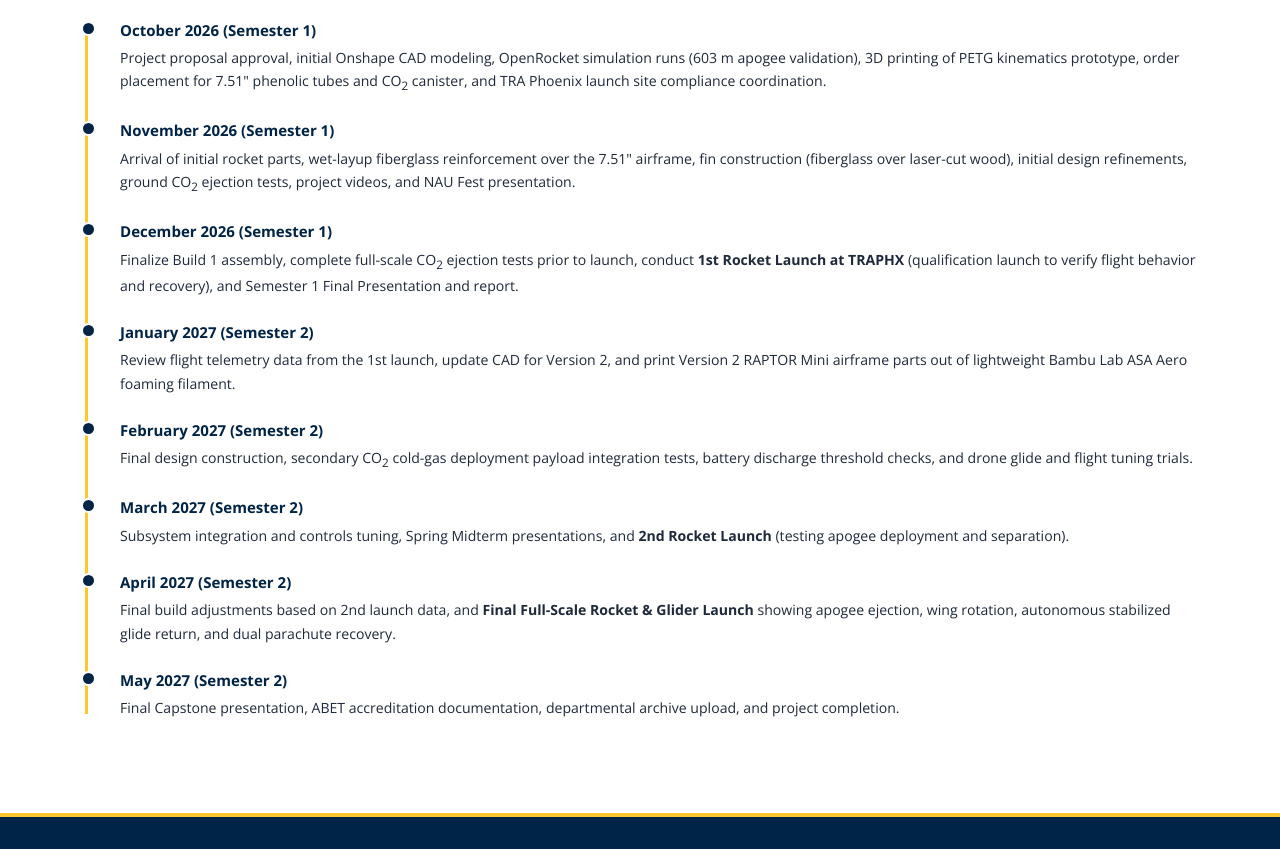
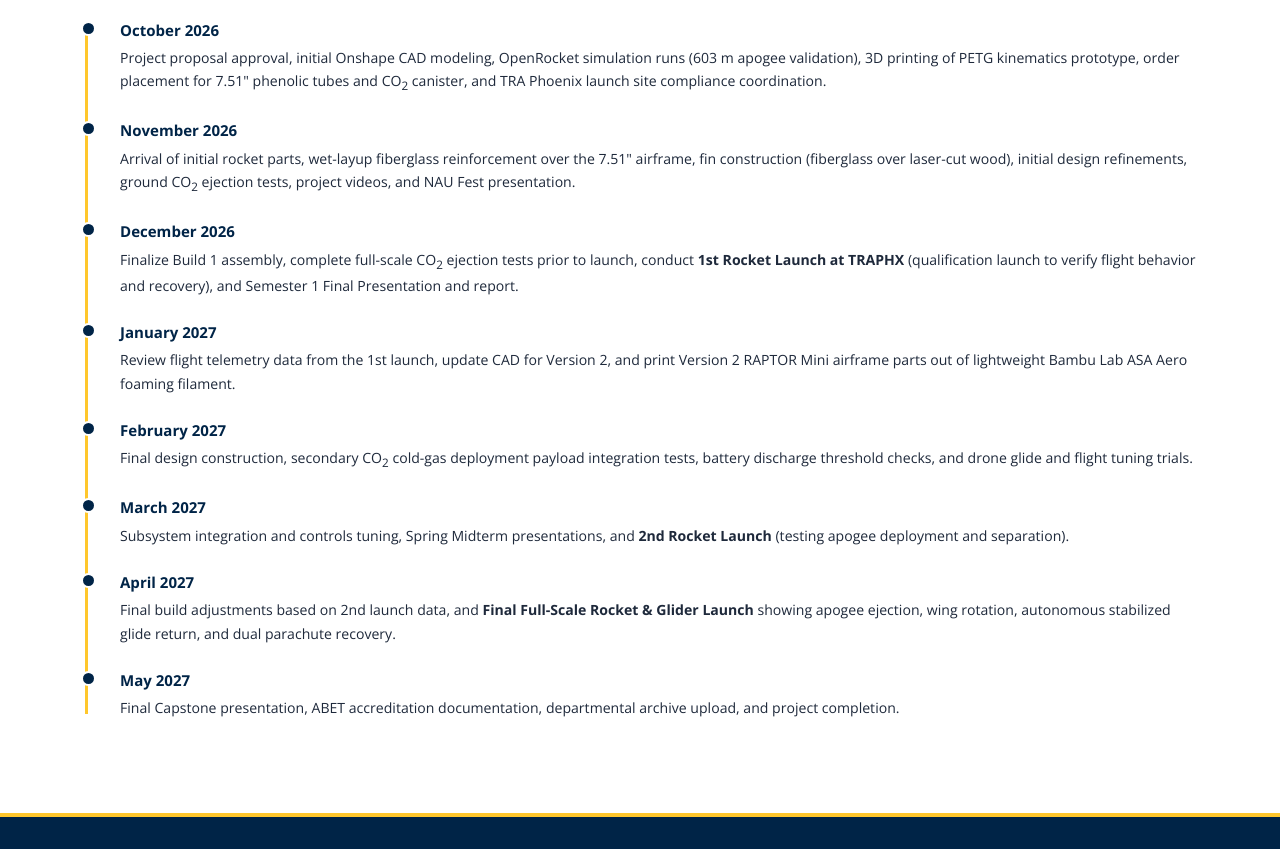
Before and after one commit to kaidanholliday/capstone-website, a plain HTML site: page index.html in a window 1280 px wide. Shown: the part 4512-5361 px from the top of the page. Drawn offline with nearby package versions, Linux system fonts and the light colour scheme; some packages are replaced by stand-ins of ours; a script that the page names is missing.

Commit message:
removed semester 1 and 2 words in the timeline

```diff
--- a/index.html
+++ b/index.html
@@ -1730,35 +1730,35 @@
             <h3 class="subsection-title" style="margin-top: 35px;">Detailed Project Timeline (Fall 2026 to Spring 2027)</h3>
             <ul class="timeline-list">
                 <li class="timeline-item">
-                    <span class="timeline-date">October 2026 (Semester 1)</span>
+                    <span class="timeline-date">October 2026</span>
                     <div class="timeline-text">Project proposal approval, initial Onshape CAD modeling, OpenRocket simulation runs (603 m apogee validation), 3D printing of PETG kinematics prototype, order placement for 7.51" phenolic tubes and CO<sub>2</sub> canister, and TRA Phoenix launch site compliance coordination.</div>
                 </li>
                 <li class="timeline-item">
-                    <span class="timeline-date">November 2026 (Semester 1)</span>
+                    <span class="timeline-date">November 2026</span>
                     <div class="timeline-text">Arrival of initial rocket parts, wet-layup fiberglass reinforcement over the 7.51" airframe, fin construction (fiberglass over laser-cut wood), initial design refinements, ground CO<sub>2</sub> ejection tests, project videos, and NAU Fest presentation.</div>
                 </li>
                 <li class="timeline-item">
-                    <span class="timeline-date">December 2026 (Semester 1)</span>
+                    <span class="timeline-date">December 2026</span>
                     <div class="timeline-text">Finalize Build 1 assembly, complete full-scale CO<sub>2</sub> ejection tests prior to launch, conduct <strong>1st Rocket Launch at TRAPHX</strong> (qualification launch to verify flight behavior and recovery), and Semester 1 Final Presentation and report.</div>
                 </li>
                 <li class="timeline-item">
-                    <span class="timeline-date">January 2027 (Semester 2)</span>
+                    <span class="timeline-date">January 2027</span>
                     <div class="timeline-text">Review flight telemetry data from the 1st launch, update CAD for Version 2, and print Version 2 RAPTOR Mini airframe parts out of lightweight Bambu Lab ASA Aero foaming filament.</div>
                 </li>
                 <li class="timeline-item">
-                    <span class="timeline-date">February 2027 (Semester 2)</span>
+                    <span class="timeline-date">February 2027</span>
                     <div class="timeline-text">Final design construction, secondary CO<sub>2</sub> cold-gas deployment payload integration tests, battery discharge threshold checks, and drone glide and flight tuning trials.</div>
                 </li>
                 <li class="timeline-item">
-                    <span class="timeline-date">March 2027 (Semester 2)</span>
+                    <span class="timeline-date">March 2027</span>
                     <div class="timeline-text">Subsystem integration and controls tuning, Spring Midterm presentations, and <strong>2nd Rocket Launch</strong> (testing apogee deployment and separation).</div>
                 </li>
                 <li class="timeline-item">
-                    <span class="timeline-date">April 2027 (Semester 2)</span>
+                    <span class="timeline-date">April 2027</span>
                     <div class="timeline-text">Final build adjustments based on 2nd launch data, and <strong>Final Full-Scale Rocket &amp; Glider Launch</strong> showing apogee ejection, wing rotation, autonomous stabilized glide return, and dual parachute recovery.</div>
                 </li>
                 <li class="timeline-item">
-                    <span class="timeline-date">May 2027 (Semester 2)</span>
+                    <span class="timeline-date">May 2027</span>
                     <div class="timeline-text">Final Capstone presentation, ABET accreditation documentation, departmental archive upload, and project completion.</div>
                 </li>
             </ul>
```
